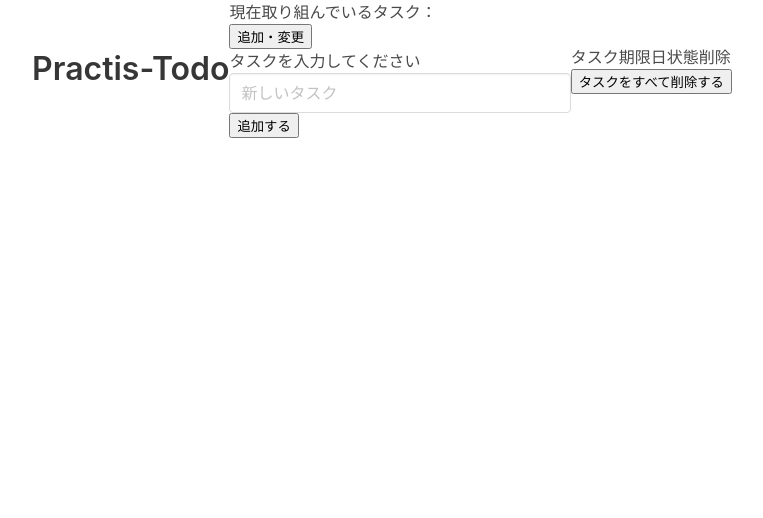
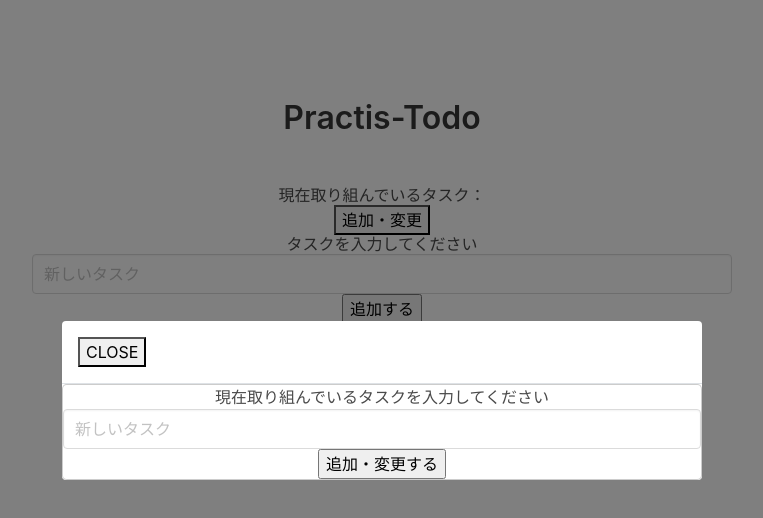
Before and after one commit to suutatsu/practice-nuxt, a Nuxt app: page / in a window 1280 px wide. Both pictures are taken after a click on the button "追加・変更". Shown: the top 518 px of the page, without its empty margins (258-1021 px from the left). Built offline with nearby package versions, Linux system fonts and the light colour scheme.

Commit message:
todo,modal

```diff
--- a/assets/main.css
+++ b/assets/main.css
@@ -11,3 +11,6 @@
 .about-enter, .about-leave-active {
   opacity: 0;
 }
+.modal {
+  z-index: 1072;
+}
--- /dev/null
+++ b/components/modal.vue
@@ -0,0 +1,70 @@
+<template lang="html">
+  <transition name="modal" appear>
+    <div class="modal modal-overlay" @click.self="$emit('close')">
+      <div class="modal-window">
+        <div class="modal-header">
+          <button @click.self="$emit('close')">CLOSE</button>
+        </div>
+        <div class="modal-content">
+          <slot />
+        </div>
+      </div>
+    </div>
+  </transition>
+</template>
+
+<style scoped>
+.modal-overlay {
+  display: flex;
+  align-items: center;
+  justify-content: center;
+  position: fixed;
+  z-index: 30;
+  top: 0;
+  left: 0;
+  width: 100%;
+  height: 100%;
+  background: rgba(0, 0, 0, 0.5);
+}
+
+.modal-window {
+  background: #fff;
+  border-radius: 4px;
+  overflow: hidden;
+}
+
+.modal-1content {
+  padding: 10px 20px;
+}
+
+.modal-footer {
+  background: #ccc;
+  padding: 10px;
+  text-align: right;
+}
+
+.modal-enter-active,
+.modal-leave-active {
+  transition: opacity 0.4s;
+}
+
+.modal-enter-active .modal-window,
+.modal-leace-active .modal-window {
+  transition: opacity 0.4s, transform 0.4s;
+}
+
+.modal-leave-active {
+  transition: opacity 0.6s ease 0.4s;
+}
+
+.modal-enter,
+.modal-leave-to {
+  opacity: 0;
+}
+
+.modal-enter .modal-window,
+.moda-leace-to .modal-window {
+  opacity: 0;
+  transform: translateY(-20px);
+}
+</style>
--- a/components/todo.vue
+++ b/components/todo.vue
@@ -1,30 +1,55 @@
 <template lang="html">
   <div class="wrapper">
     <h2>現在取り組んでいるタスク：</h2>
-
-    <button>追加・変更</button>
+    <span v-if="tasks">{{ tasks }}</span>
+    <button @click="modalOpen = true">追加・変更</button>
+    <modal v-if="modalOpen" @close="closeModal">
+      <p>現在取り組んでいるタスクを入力してください</p>
+      <form ref="form" @submit.prevent="addTask">
+        <input
+          v-model="task"
+          class="input"
+          type="text"
+          placeholder="新しいタスク"
+        />
+        <input type="submit" value="追加・変更する" />
+      </form>
+    </modal>
     <h2>タスクを入力してください</h2>
-    <form @submit.prevent="onSubmit">
     <input
       v-model="todo"
       class="input"
       type="text"
       placeholder="新しいタスク"
+      required
     />
     <input type="submit" value="追加する" />
-    </form>
   </div>
 </template>
 
 <script>
+import modal from '~/components/modal'
+
 export default {
+  components: {
+    modal
+  },
   data: () => ({
-    todo: null
+    todo: null,
+    day: '無し',
+    task: null,
+    modalOpen: false
   }),
+  computed: {
+    tasks() {
+      return this.$store.state.todos.task
+    }
+  },
   methods: {
     onSubmit() {
       const productTodo = {
         todo: this.todo,
+        day: this.day,
         done: false
       }
       this.todo = null
@@ -32,14 +57,20 @@ export default {
     },
     addTodo(todo) {
       this.$store.commit('todos/add', todo)
+    },
+    addTask() {
+      this.$store.commit('todos/addTask', this.task)
+      this.modalOpen = false
+    },
+    closeModal() {
+      this.modalOpen = false
     }
   }
 }
 </script>
 
 <style scoped>
-.container {
-  width: 960px;
-  margin: 0 auto;
+.wrapper {
+  margin-top: 50px;
 }
 </style>
--- a/components/todoList.vue
+++ b/components/todoList.vue
@@ -7,6 +7,20 @@
       <span>削除</span>
     </div>
     <div>
+      <div class="head-label">
+        <ul id="sortable" class="ui-sortable">
+          <li v-for="(todo, index) in todos" :key="index">
+            <span>{{ todo.text }}</span>
+            <span>{{ todo.day }}</span>
+            <input
+              type="checkbox"
+              :checked="todo.done"
+              @change="toggle(todo)"
+            />
+            <button @click="remove(index)">削除</button>
+          </li>
+        </ul>
+      </div>
       <div class="all-delete-button-container">
         <button
           type="button"
@@ -15,19 +29,6 @@
         >
           <span>タスクをすべて削除する</span>
         </button>
-      </div>
-      <div class="head-label">
-        <ul id="sortable" class="ui-sortable">
-          <li v-for="(todo, index) in todos" :key="index">
-            <span>{{ todo.text }}</span>
-            <input
-              type="checkbox"
-              :checked="todo.done"
-              @change="toggle(todo)"
-            />
-            <button @click="remove(index)">削除</button>
-          </li>
-        </ul>
       </div>
     </div>
   </div>
@@ -43,6 +44,9 @@ export default {
     }
   },
   methods: {
+    modalOpen(index) {
+      this.$refs[`modal- ${index}`].show()
+    },
     ...mapMutations({
       toggle: 'todos/toggle',
       remove: 'todos/remove',
@@ -54,7 +58,6 @@ export default {
 
 <style scoped>
 .container {
-  width: 960px;
-  margin: 0 auto;
+  margin-top: 50px;
 }
 </style>
--- a/nuxt.config.js
+++ b/nuxt.config.js
@@ -17,7 +17,6 @@ module.exports = {
   },
 
   css: [
-    // Node.js モジュールを直接ロードする (ここでは SASS ファイル)
     'bulma',
     // プロジェクト内の SCSS ファイル
     '~/assets/main.scss',
@@ -46,7 +45,8 @@ module.exports = {
    */
   modules: [
     // Doc: https://axios.nuxtjs.org/usage
-    '@nuxtjs/axios'
+    '@nuxtjs/axios',
+    'bootstrap-vue/nuxt'
   ],
   /*
    ** Axios module configuration
--- a/package.json
+++ b/package.json
@@ -15,6 +15,7 @@
   },
   "dependencies": {
     "@nuxtjs/axios": "^5.3.6",
+    "bootstrap-vue": "^2.0.0-rc.22",
     "bulma": "^0.7.5",
     "cross-env": "^5.2.0",
     "express": "^4.16.4",
--- a/pages/index.vue
+++ b/pages/index.vue
@@ -27,8 +27,9 @@ export default {
 
 <style scoped>
 .container {
-  display: flex;
-  justify-content: center;
-  align-items: center;
+  text-align: center;
+  padding: 100px 0 0;
+  width: 700px;
+  margin: 0 auto;
 }
 </style>
--- /dev/null
+++ b/store/modal/index.js
@@ -0,0 +1,3 @@
+export const state = () => ({})
+
+export const mutations = {}
--- a/store/todos/index.js
+++ b/store/todos/index.js
@@ -6,8 +6,12 @@ export const mutations = {
   add(state, todo) {
     state.list.push({
       text: todo.todo,
+      day: todo.day,
       done: todo.done
     })
+  },
+  addTask(state, task) {
+    state.task = task
   },
   toggle(state, todo) {
     todo.done = !todo.done
```
Also changed, not shown: 1 other file (tests, documents, lock files or other folders). Lines whose indentation alone changed are shown as unchanged.
